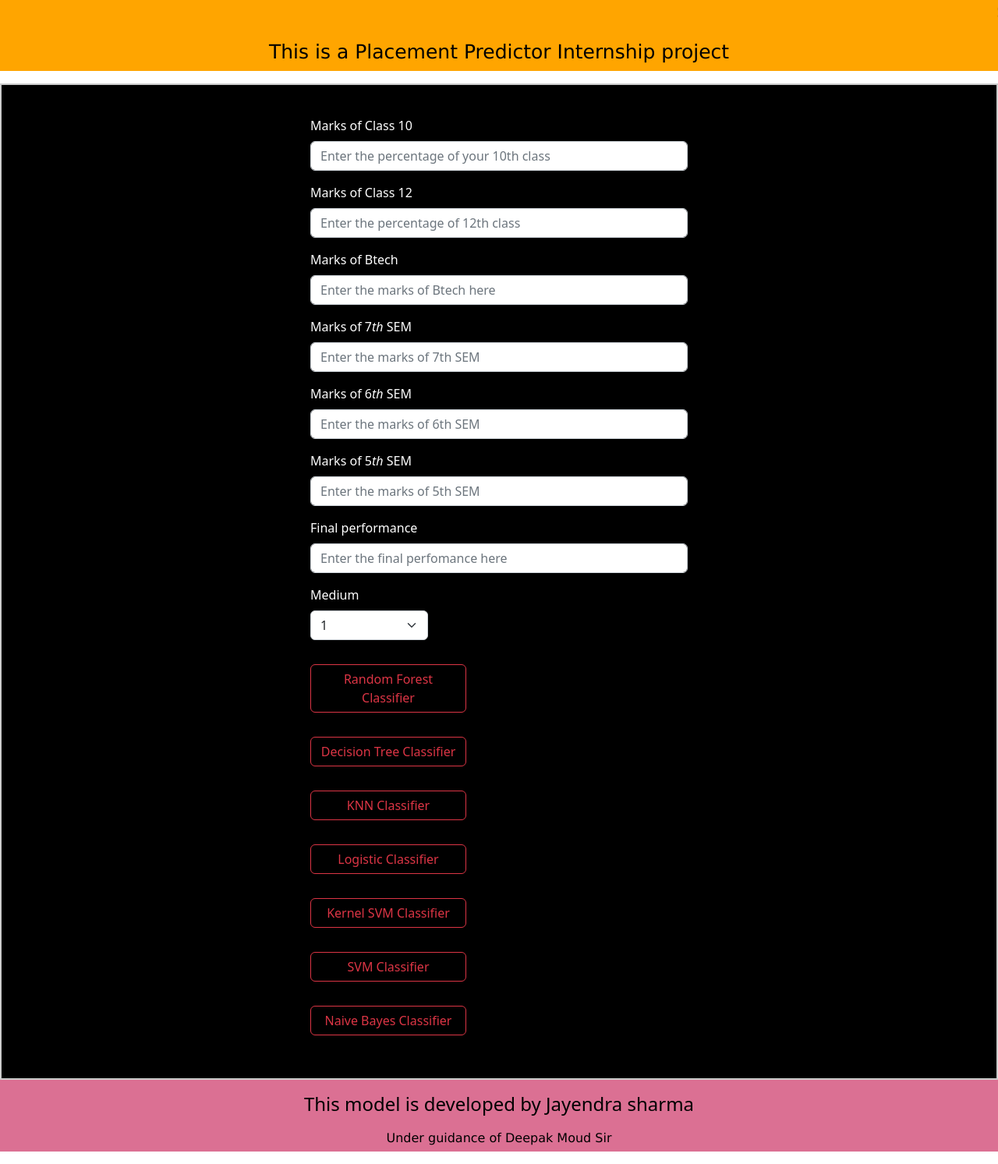
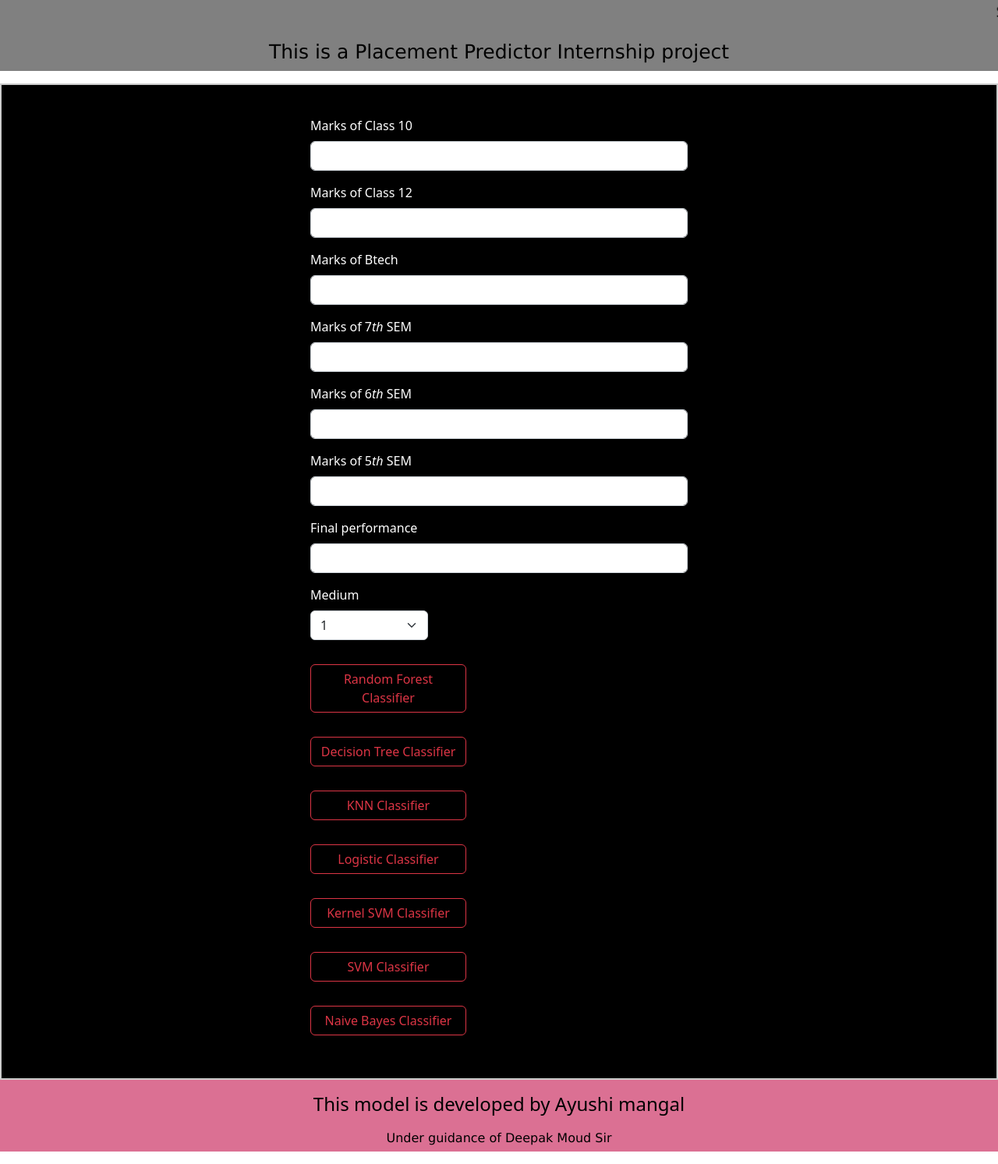
Before and after one commit to MANGAL2002/-piet_placement_prediction_students, a Flask app: page / in a window 1280 px wide. Shown: the whole page at 78% size. Run offline with Flask 2, Linux system fonts and the light colour scheme; parts of the project's set-up code (start-up, migrations or seed data) failed here and were passed over.

Commit message:
Update index.html

```diff
--- a/templates/index.html
+++ b/templates/index.html
@@ -48,7 +48,7 @@
 
         .head {
             color: #000;
-            background-color: orange;
+            background-color: gray;
             vertical-align: top;
             font-size: 20px;
 
@@ -90,37 +90,37 @@
 
             <div class="col-12" style="color: #FFF;">
                 <label for="floatingInput" class="form-label">Marks of Class 10</label>
-                <input type="number" class="form-control" id="ten" name="ten" step="any" required="required" placeholder="Enter the percentage of your 10th class">
+                <input type="number" class="form-control" id="ten" name="ten" step="any" required="required">
             </div>
 
             <div class="col-12" style="color: #FFF;">
                 <label for="floatingInput" class="form-label">Marks of Class 12</label>
-                <input type="number" class="form-control" id="twell" name="twell" step="any" required="required" placeholder="Enter the percentage of 12th class">
+                <input type="number" class="form-control" id="twell" name="twell" step="any" required="required">
             </div>
 
             <div class="col-12" style="color: #FFF;">
                 <label for="floatingInput" class="form-label">Marks of Btech</label>
-                <input type="number" class="form-control" id="btech" name="btech" step="any" required="required" placeholder="Enter the marks of Btech here">
+                <input type="number" class="form-control" id="btech" name="btech" step="any" required="required" >
             </div>
 
             <div class="col-12" style="color: #FFF;">
                 <label for="floatingInput" class="form-label">Marks of 7<i class="fa fa-superscript" aria-hidden="true">th</i> SEM</label>
-                <input type="number" class="form-control" id="seven" name="seven" step="any" required="required" placeholder="Enter the marks of 7th SEM">
+                <input type="number" class="form-control" id="seven" name="seven" step="any" required="required">
             </div>
 
             <div class="col-12" style="color: #FFF;">
                 <label for="floatingInput" class="form-label">Marks of 6<i class="fa fa-superscript" aria-hidden="true">th</i> SEM</label>
-                <input type="number" class="form-control" id="six" name="six" step="any" required="required" placeholder="Enter the marks of 6th SEM">
+                <input type="number" class="form-control" id="six" name="six" step="any" required="required">
             </div>
 
             <div class="col-12" style="color: #FFF;">
                 <label for="floatingInput" class="form-label">Marks of 5<i class="fa fa-superscript" aria-hidden="true">th</i> SEM </label>
-                <input type="number" class="form-control" id="five" name="five" step="any" required="required" placeholder="Enter the marks of 5th SEM">
+                <input type="number" class="form-control" id="five" name="five" step="any" required="required" >
             </div>
 
             <div class="col-12" style="color: #FFF;">
                 <label for="floatingInput" class="form-label">Final performance </label>
-                <input type="number" class="form-control" id="final" name="final" step="any" required="required" placeholder="Enter the final perfomance here">
+                <input type="number" class="form-control" id="final" name="final" step="any" required="required">
             </div>
 
             <div class="col-md-4" style="color: #FFF;">
@@ -169,7 +169,7 @@
 
     <div class="tail">
         <h4>
-            This model is developed by Jayendra sharma
+            This model is developed by Ayushi mangal
         </h4>
         <p>
             Under guidance of Deepak Moud Sir
```
